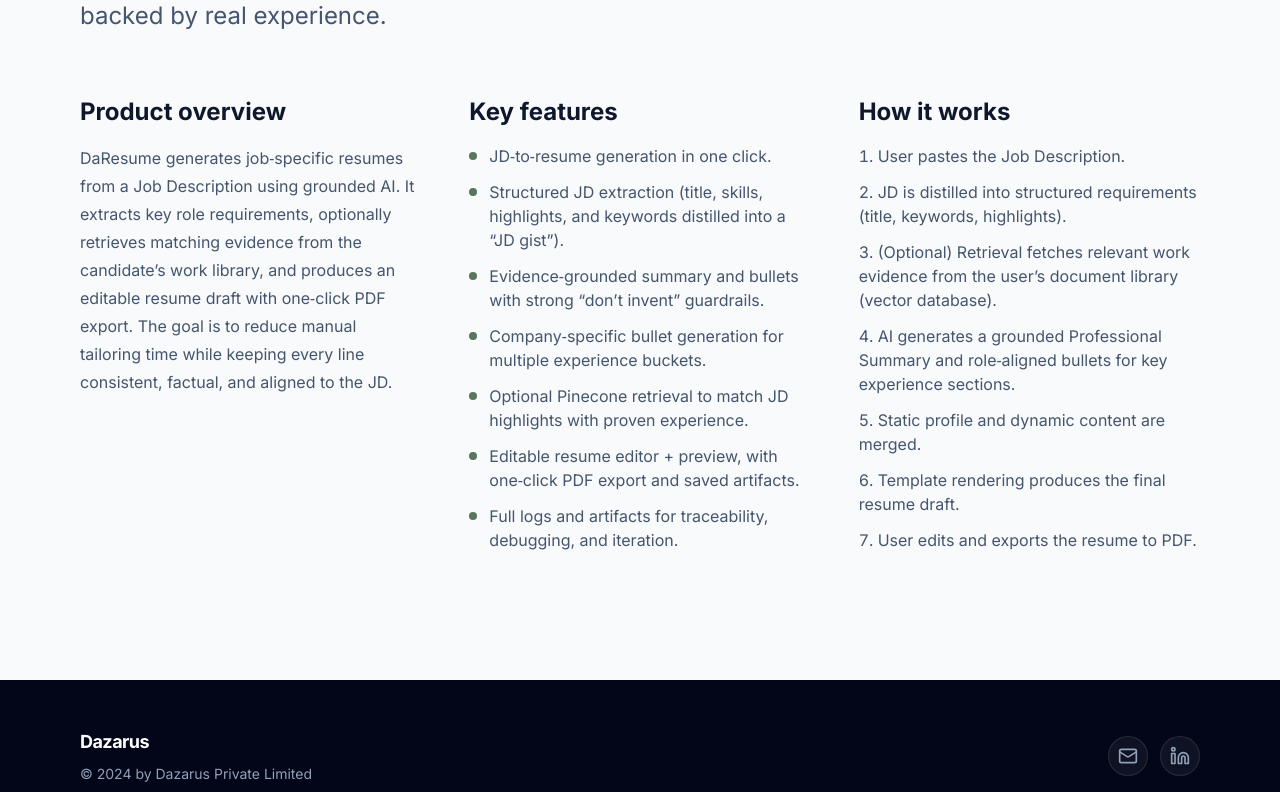
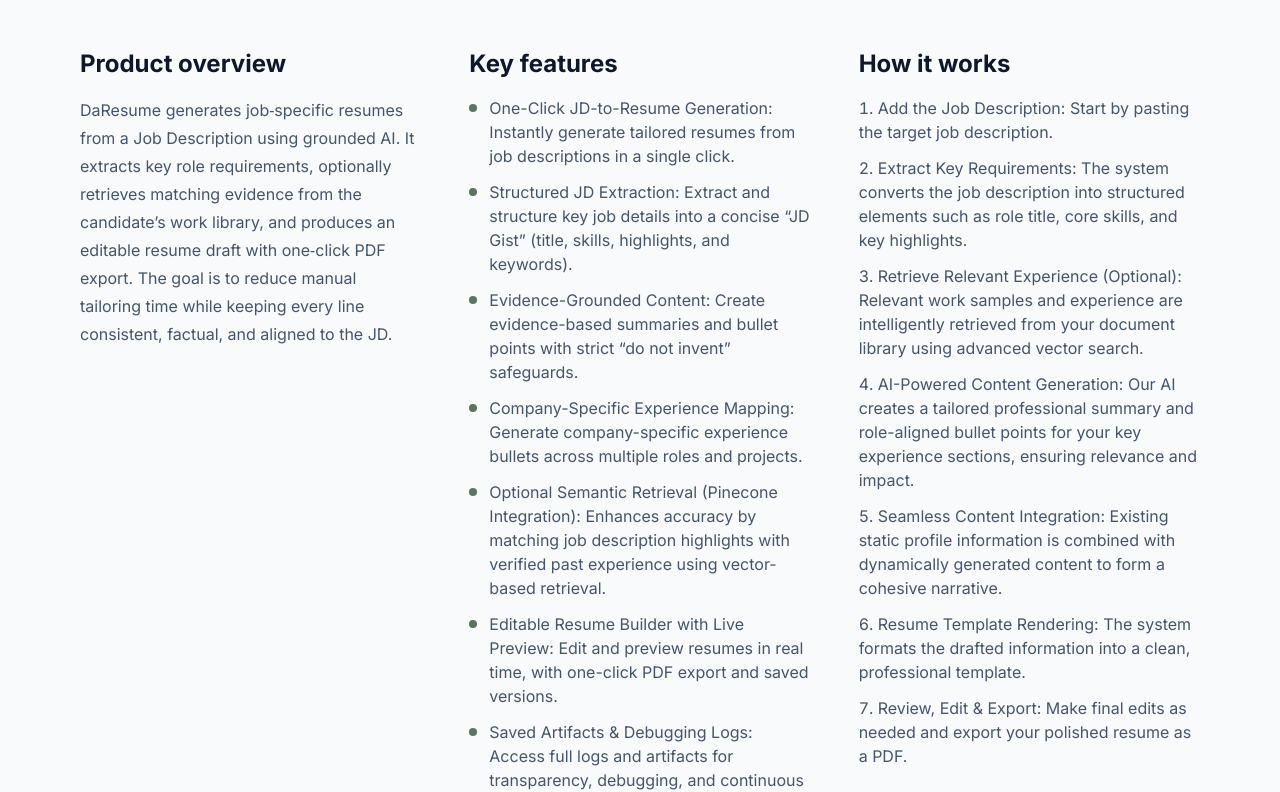
Before and after one commit to rishwith-dazarus/dazarus-website, a React (Vite) app: page /products/daresume in a window 1280 px wide. Shown: the part 472-1264 px from the top of the page. Built offline with nearby package versions, Linux system fonts and the light colour scheme.

Commit message:
/content updated

```diff
--- a/src/components/CTA.tsx
+++ b/src/components/CTA.tsx
@@ -4,7 +4,7 @@
 export function CTA() {
   return (
     <section
-      className="w-full py-20 sm:py-24 lg:py-32"
+      className="w-full py-14 sm:py-16 lg:py-20"
       aria-labelledby="cta-heading"
     >
       <div className="px-6 sm:px-10 lg:px-16 xl:px-20">
--- a/src/components/Experience.tsx
+++ b/src/components/Experience.tsx
@@ -162,7 +162,7 @@
 
   return (
     <section
-      className="w-full py-20 sm:py-24 lg:py-32"
+      className="w-full py-14 sm:py-16 lg:py-20"
       aria-labelledby="experience-heading"
     >
       <div className="px-6 sm:px-10 lg:px-16 xl:px-20">
@@ -171,7 +171,7 @@
             id="experience-heading"
             className="mt-5 text-4xl font-bold tracking-[-0.03em] text-slate-950 sm:text-5xl md:text-6xl"
           >
-            Where we've shipped — and what we've learned.
+            From Shipping to Learning: Our Progress So Far
           </h2>
         </div>
 
--- a/src/components/Hero.tsx
+++ b/src/components/Hero.tsx
@@ -62,7 +62,7 @@
             className="mt-6 text-5xl font-bold leading-[1.02] tracking-[-0.04em] text-white sm:text-6xl md:text-7xl lg:text-8xl xl:text-[6.5rem]"
           >
             <motion.span className="block" variants={lineVariants} custom={0}>
-              Dazarus builds intelligent software
+              We build intelligent software
             </motion.span>
             <motion.span
               className="block bg-gradient-to-r from-[#8ba88d] via-[#a8c5aa] to-[#6b8a6d] bg-clip-text text-transparent"
--- a/src/pages/Contact.tsx
+++ b/src/pages/Contact.tsx
@@ -60,7 +60,7 @@
       </Helmet>
       <Navbar />
       <main className="pt-[72px]">
-        <section className="px-6 py-20 sm:px-10 sm:py-24 lg:px-16 lg:py-32 xl:px-20">
+        <section className="px-6 py-14 sm:px-10 sm:py-16 lg:px-16 lg:py-20 xl:px-20">
           <div className="mx-auto grid max-w-6xl gap-12 lg:grid-cols-2 lg:items-center">
             <motion.div
               initial={{ opacity: 0, y: 30 }}
--- a/src/pages/DaResume.tsx
+++ b/src/pages/DaResume.tsx
@@ -12,7 +12,7 @@
       </Helmet>
       <Navbar />
       <main className="pt-[72px]">
-        <section className="px-6 py-20 sm:px-10 sm:py-24 lg:px-16 lg:py-32 xl:px-20">
+        <section className="px-6 py-14 sm:px-10 sm:py-16 lg:px-16 lg:py-20 xl:px-20">
           <Link
             to="/products"
             className="text-sm font-medium text-slate-500 transition hover:text-[#4C5F4D]"
@@ -51,33 +51,39 @@
               <ul className="mt-4 space-y-3 text-slate-600" role="list">
                 <li className="flex items-start gap-3">
                   <span className="mt-2 h-2 w-2 shrink-0 rounded-full bg-[#5C735E]" aria-hidden />
-                  JD‑to‑resume generation in one click.
+                  One-Click JD-to-Resume Generation: Instantly generate tailored resumes from
+                  job descriptions in a single click.
                 </li>
                 <li className="flex items-start gap-3">
                   <span className="mt-2 h-2 w-2 shrink-0 rounded-full bg-[#5C735E]" aria-hidden />
-                  Structured JD extraction (title, skills, highlights, and keywords distilled
-                  into a “JD gist”).
+                  Structured JD Extraction: Extract and structure key job details into a
+                  concise “JD Gist” (title, skills, highlights, and keywords).
                 </li>
                 <li className="flex items-start gap-3">
                   <span className="mt-2 h-2 w-2 shrink-0 rounded-full bg-[#5C735E]" aria-hidden />
-                  Evidence‑grounded summary and bullets with strong “don’t invent” guardrails.
+                  Evidence-Grounded Content: Create evidence-based summaries and bullet
+                  points with strict “do not invent” safeguards.
                 </li>
                 <li className="flex items-start gap-3">
                   <span className="mt-2 h-2 w-2 shrink-0 rounded-full bg-[#5C735E]" aria-hidden />
-                  Company‑specific bullet generation for multiple experience buckets.
+                  Company-Specific Experience Mapping: Generate company-specific experience
+                  bullets across multiple roles and projects.
                 </li>
                 <li className="flex items-start gap-3">
                   <span className="mt-2 h-2 w-2 shrink-0 rounded-full bg-[#5C735E]" aria-hidden />
-                  Optional Pinecone retrieval to match JD highlights with proven experience.
+                  Optional Semantic Retrieval (Pinecone Integration): Enhances accuracy by
+                  matching job description highlights with verified past experience using
+                  vector-based retrieval.
                 </li>
                 <li className="flex items-start gap-3">
                   <span className="mt-2 h-2 w-2 shrink-0 rounded-full bg-[#5C735E]" aria-hidden />
-                  Editable resume editor + preview, with one‑click PDF export and saved
-                  artifacts.
+                  Editable Resume Builder with Live Preview: Edit and preview resumes in
+                  real time, with one-click PDF export and saved versions.
                 </li>
                 <li className="flex items-start gap-3">
                   <span className="mt-2 h-2 w-2 shrink-0 rounded-full bg-[#5C735E]" aria-hidden />
-                  Full logs and artifacts for traceability, debugging, and iteration.
+                  Saved Artifacts & Debugging Logs: Access full logs and artifacts for
+                  transparency, debugging, and continuous iteration.
                 </li>
               </ul>
             </div>
@@ -88,19 +94,33 @@
                 className="mt-4 space-y-3 list-decimal list-inside text-slate-600"
                 role="list"
               >
-                <li>User pastes the Job Description.</li>
-                <li>JD is distilled into structured requirements (title, keywords, highlights).</li>
+                <li>Add the Job Description: Start by pasting the target job description.</li>
                 <li>
-                  (Optional) Retrieval fetches relevant work evidence from the user’s document
-                  library (vector database).
+                  Extract Key Requirements: The system converts the job description into
+                  structured elements such as role title, core skills, and key highlights.
                 </li>
                 <li>
-                  AI generates a grounded Professional Summary and role‑aligned bullets for key
-                  experience sections.
+                  Retrieve Relevant Experience (Optional): Relevant work samples and
+                  experience are intelligently retrieved from your document library using
+                  advanced vector search.
                 </li>
-                <li>Static profile and dynamic content are merged.</li>
-                <li>Template rendering produces the final resume draft.</li>
-                <li>User edits and exports the resume to PDF.</li>
+                <li>
+                  AI-Powered Content Generation: Our AI creates a tailored professional
+                  summary and role-aligned bullet points for your key experience sections,
+                  ensuring relevance and impact.
+                </li>
+                <li>
+                  Seamless Content Integration: Existing static profile information is
+                  combined with dynamically generated content to form a cohesive narrative.
+                </li>
+                <li>
+                  Resume Template Rendering: The system formats the drafted information into
+                  a clean, professional template.
+                </li>
+                <li>
+                  Review, Edit & Export: Make final edits as needed and export your polished
+                  resume as a PDF.
+                </li>
               </ol>
             </div>
           </div>
--- a/src/pages/Products.tsx
+++ b/src/pages/Products.tsx
@@ -12,7 +12,7 @@
     slug: 'dazfin',
     title: 'Dazfin',
     description:
-      'A mobile app for receipt tracking and household finance management, designed to make personal expense capture and organization effortless.',
+      'A mobile app that helps track receipts and manage household finances, making it effortless to capture and organize your personal expenses.',
   },
   {
     slug: 'daresume',
@@ -39,7 +39,7 @@
       </Helmet>
       <Navbar />
       <main className="pt-[72px]">
-        <section className="px-6 py-20 sm:px-10 sm:py-24 lg:px-16 lg:py-32 xl:px-20">
+        <section className="px-6 py-14 sm:px-10 sm:py-16 lg:px-16 lg:py-20 xl:px-20">
           <h1 className="mt-5 max-w-4xl text-5xl font-bold tracking-[-0.03em] text-slate-900 sm:text-6xl md:text-7xl">
             Products
           </h1>
--- a/src/pages/Services.tsx
+++ b/src/pages/Services.tsx
@@ -47,7 +47,7 @@
       </Helmet>
       <Navbar />
       <main className="pt-[72px]">
-        <section className="px-6 py-20 sm:px-10 sm:py-24 lg:px-16 lg:py-32 xl:px-20">
+        <section className="px-6 py-14 sm:px-10 sm:py-16 lg:px-16 lg:py-20 xl:px-20">
           <h1 className="max-w-4xl text-5xl font-bold tracking-[-0.03em] text-slate-900 sm:text-6xl md:text-7xl">
             What we build and prototype.
           </h1>
--- a/src/pages/Work.tsx
+++ b/src/pages/Work.tsx
@@ -61,7 +61,7 @@
       </Helmet>
       <Navbar />
       <main className="pt-[72px]">
-        <section className="px-6 py-20 sm:px-10 sm:py-24 lg:px-16 lg:py-32 xl:px-20">
+        <section className="px-6 py-14 sm:px-10 sm:py-16 lg:px-16 lg:py-20 xl:px-20">
           <h1 className="mt-5 max-w-4xl text-5xl font-bold tracking-[-0.03em] text-slate-900 sm:text-6xl md:text-7xl">
             Where We&apos;ve Shipped
           </h1>
```
Also changed, not shown: src/components/Products.tsx (+14 -14 lines), src/components/WhatWeDo.tsx (+4 -4 lines), src/components/WhoWeWorkWith.tsx (+10 -9 lines), src/pages/Dazfin.tsx (+27 -17 lines), src/assets/healthcare-systems.png, src/assets/product-prototyping.png.
